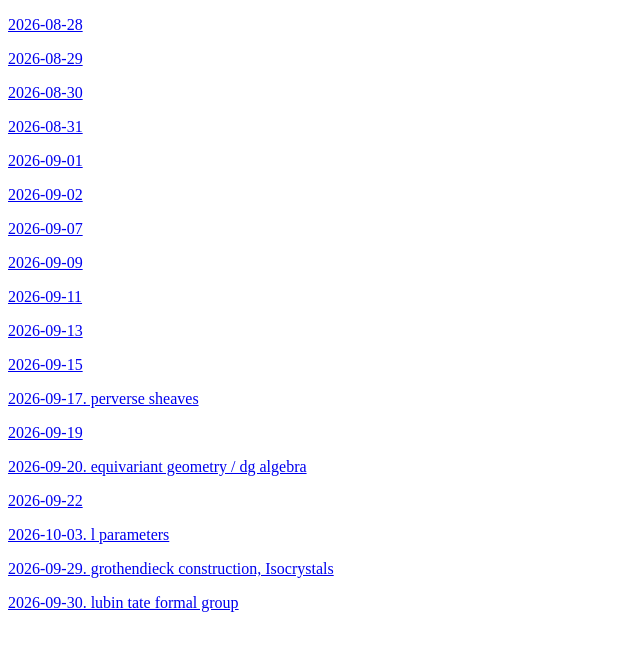
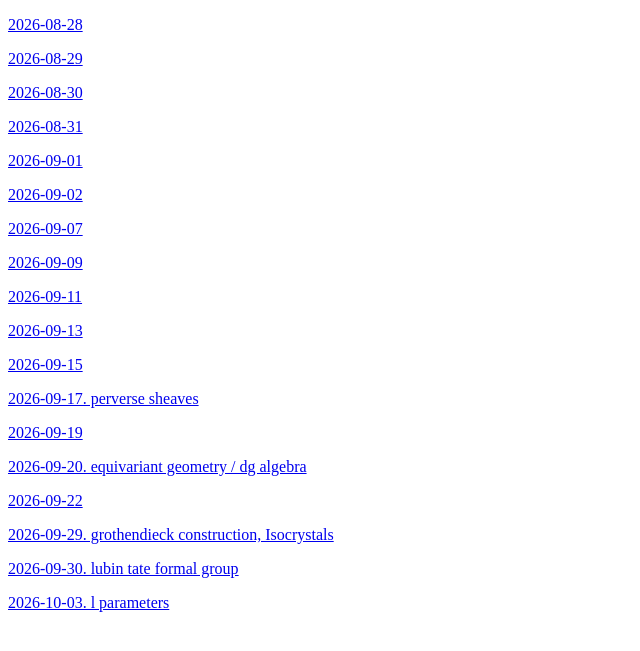
Before and after one commit to alchan00/alchan00.github.io, a Jekyll site: the page built from daily-notes/index.md, in a window 1280 px wide. Shown: the top 651 px of the page, without its empty margins (0-640 px from the left). Built offline with Jekyll 4.4.1, drawn with Linux system fonts in a browser that asks for light colours; our own code applies the rules of GitHub Pages for plain Markdown files.

```diff
--- a/daily-notes/index.md
+++ b/daily-notes/index.md
@@ -35,10 +35,12 @@
 
 [2026-09-22](2026-09-22/)
 
-[2026-10-03. l parameters](2026-10-03/)
 
 
 [2026-09-29. grothendieck construction, Isocrystals](2026-09-29/)
 
 
 [2026-09-30. lubin tate formal group](2026-09-30/)
+
+
+[2026-10-03. l parameters](2026-10-03/)
```
